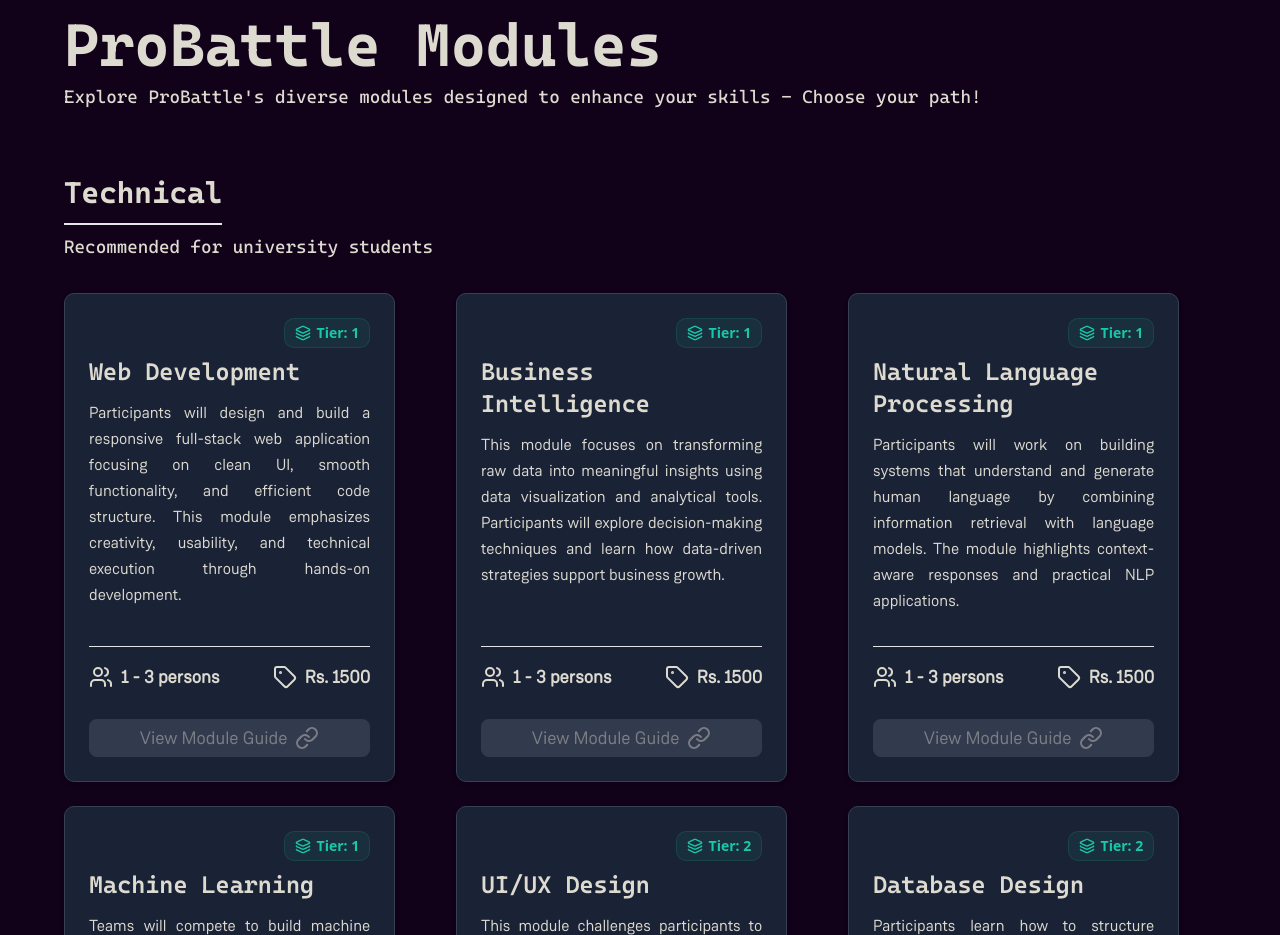
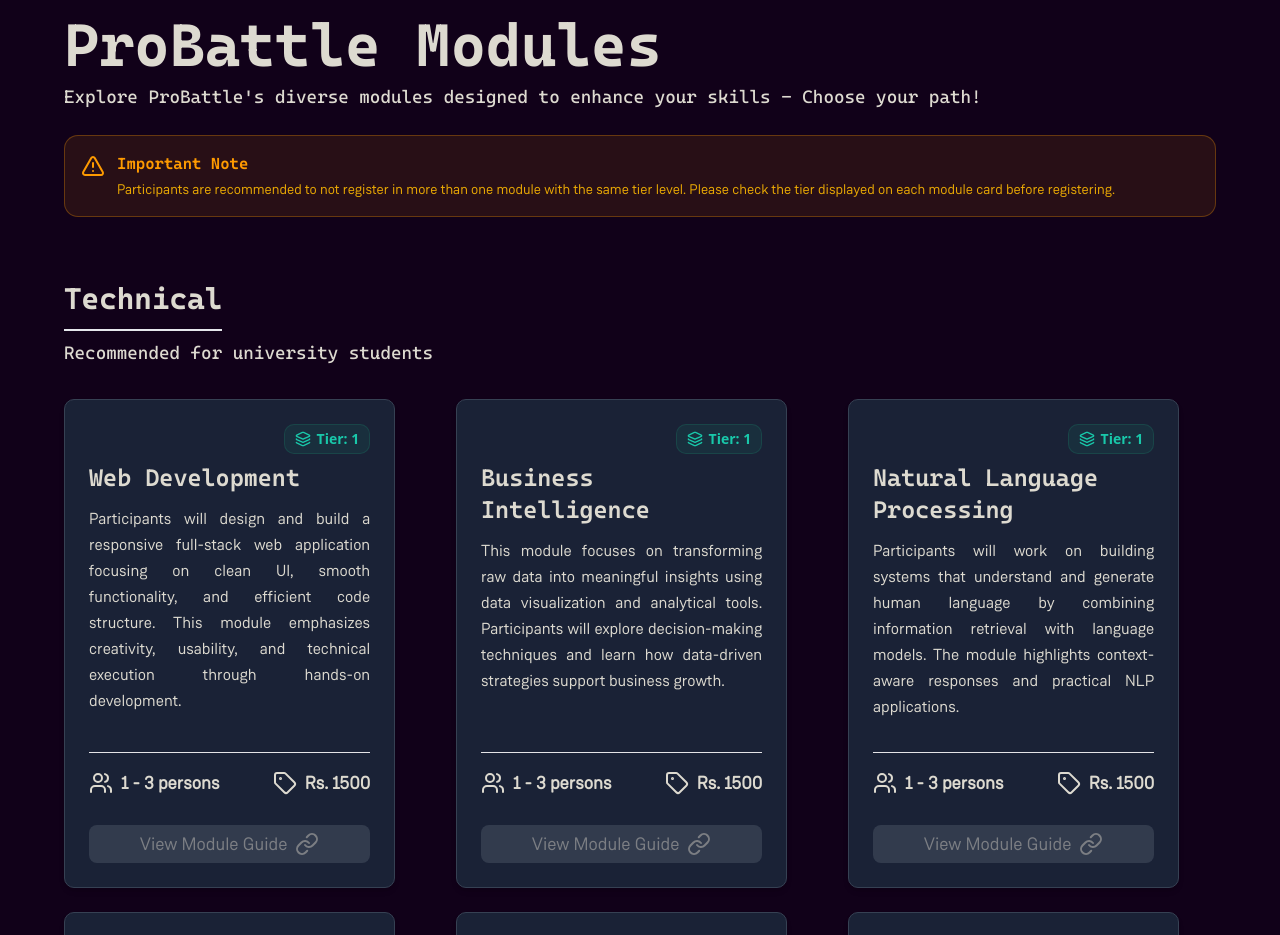
Before and after one commit to css-iba/css-website, a Next.js app: page /ProBattle in a window 1280 px wide. Shown: the part 1720-2655 px from the top of the page. Built offline with nearby package versions, Linux system fonts and the light colour scheme.

Commit message:
Update ModulesSection.tsx

```diff
--- a/components/ProBattle/ModulesSection.tsx
+++ b/components/ProBattle/ModulesSection.tsx
@@ -4,6 +4,7 @@ import * as React from "react";
 import { ModuleCard } from './ModuleCard';
 import { motion } from "framer-motion";
 import { modulesData } from "@/app/ProBattle/constants";
+import { AlertTriangle } from "lucide-react";
 
 // Variants for text blocks (heading, paragraphs, socials)
 const textVariants = {
@@ -99,6 +100,23 @@ export default function ModulesSection() {
           >
             Explore ProBattle&apos;s diverse modules designed to enhance your skills - Choose your path!
           </motion.p>
+
+          {/* Important Note */}
+          <motion.div
+            initial="hidden"
+            whileInView="visible"
+            viewport={{ once: true, amount: 0.8 }}
+            variants={cardsVariants}
+            className="mt-6 p-4 rounded-xl bg-amber-500/10 border border-amber-500/30 flex items-start gap-3"
+          >
+            <AlertTriangle className="w-6 h-6 text-amber-500 shrink-0 mt-0.5" />
+            <div>
+              <p className="font-semibold text-amber-500 font-heading text-base">Important Note</p>
+              <p className="text-sm text-amber-400/90 font-text mt-1">
+                Participants are recommended to not register in more than one module with the same tier level. Please check the tier displayed on each module card before registering.
+              </p>
+            </div>
+          </motion.div>
         </div>
 
         {/* Category Sections */}
```
